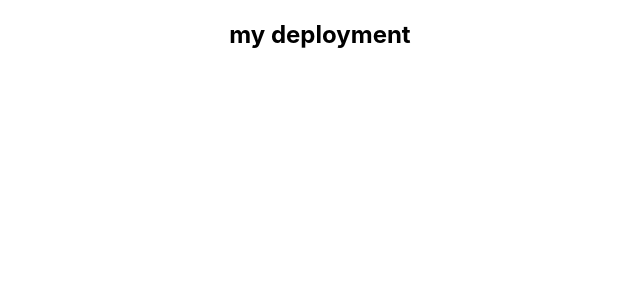
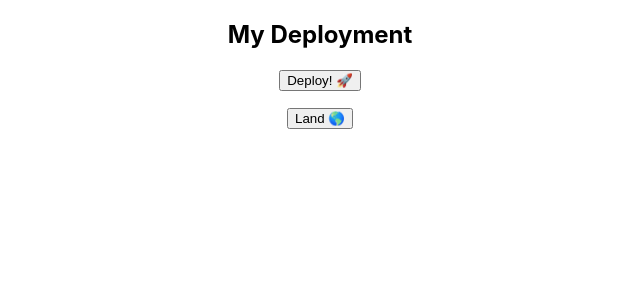
Before and after one commit to chukalicious/deployvercel, a React (Create React App) app: page / in a window 1280 px wide. Shown: the top 300 px of the page, without its empty margins (320-960 px from the left). Built offline with nearby package versions, Linux system fonts and the light colour scheme.

Commit message:
simple button fucntionaly for my deploy

```diff
--- a/src/App.js
+++ b/src/App.js
@@ -1,9 +1,32 @@
+import React, { useState } from "react";
 import "./App.css";
 
 function App() {
+  const [message, setMessage] = useState("");
+  console.log(message);
+
+  const handleClick = () => {
+    setMessage("Lift off!!");
+  };
+  const changeMessage = () => {
+    setMessage("Back to earth");
+  };
   return (
     <div className="App">
-      <h2>my deployment</h2>
+      <h2>My Deployment</h2>
+      <div>
+        <button style={{ marginBottom: "1rem" }} onClick={handleClick}>
+          Deploy! 🚀
+        </button>
+      </div>
+
+      <button style={{ marginBottom: "1rem" }} onClick={changeMessage}>
+        Land 🌎{" "}
+      </button>
+
+      <div>
+        <p>{message}</p>
+      </div>
     </div>
   );
 }
```
